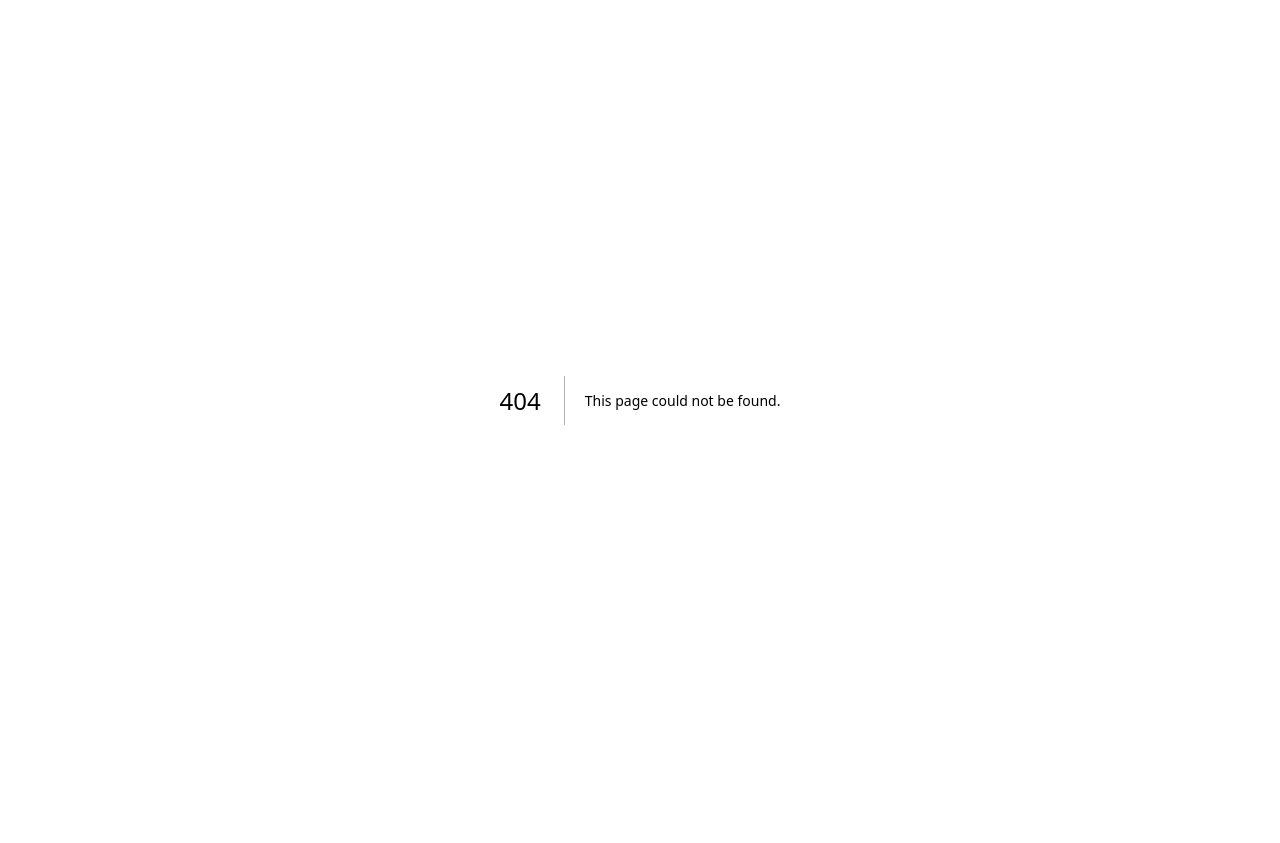
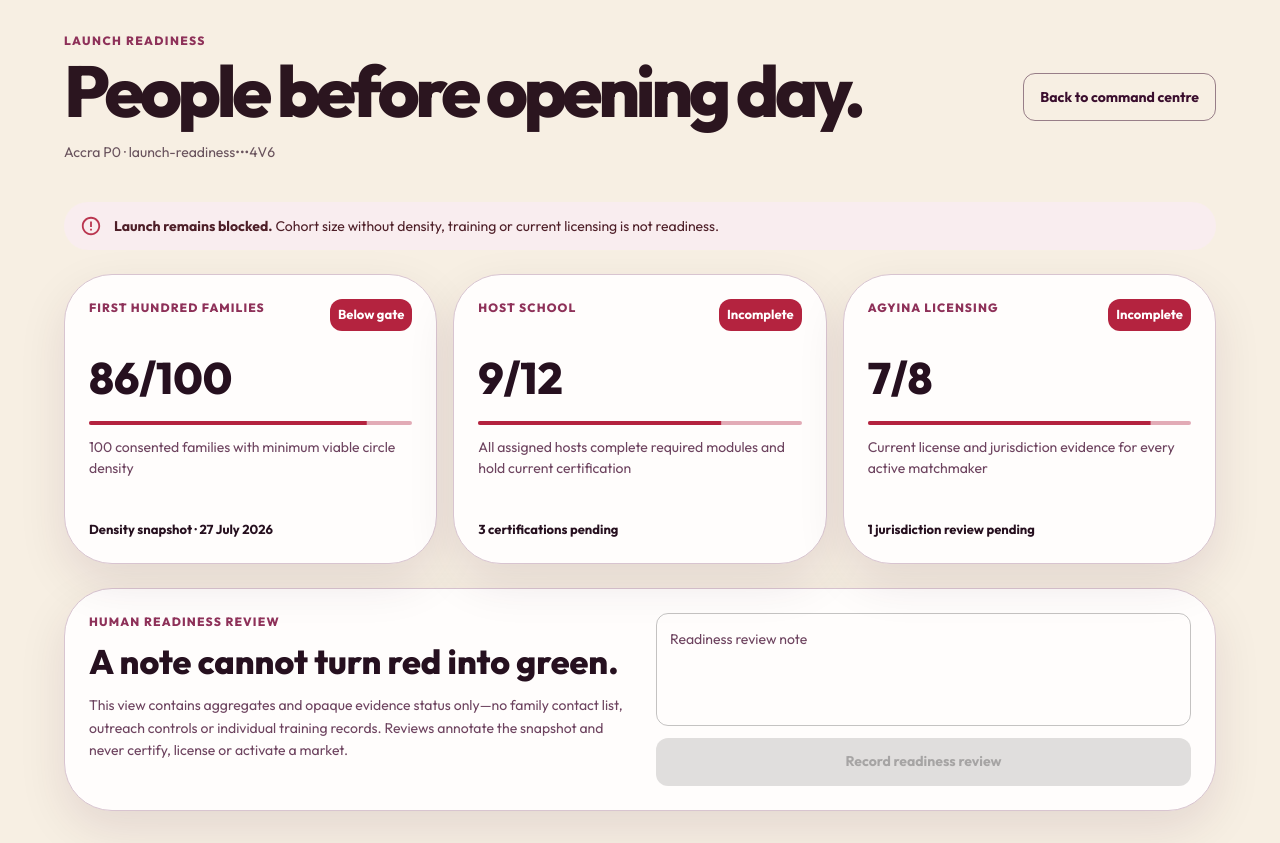
Before and after one commit to stanleyHayes/obiara, a Next.js app in the folder apps/admin/: page /launch in a window 1280 px wide. Before the commit this address had no page. Before the commit the page ends 800 px from the top, so only its background shows below. Built offline with nearby package versions, Linux system fonts and the light colour scheme; what @mui/material-nextjs would draw is missing.

Commit message:
feat(admin): add fail-closed launch readiness desk

```diff
--- /dev/null
+++ b/apps/admin/app/launch/launch-model.ts
@@ -0,0 +1,84 @@
+export interface ReadinessGate {
+  readonly id: "families" | "hosts" | "matchmakers";
+  readonly label: string;
+  readonly numerator: number;
+  readonly denominator: number;
+  readonly requirement: string;
+  readonly evidenceComplete: boolean;
+  readonly passes: boolean;
+  readonly expires: string;
+}
+
+export interface LaunchState {
+  readonly readinessRef: string;
+  readonly market: "Accra P0";
+  readonly gates: readonly ReadinessGate[];
+  readonly reviewNote: string;
+  readonly reviewState: "none" | "recorded";
+  readonly reviewRef: string | null;
+}
+
+export type LaunchAction =
+  | { readonly type: "review-note"; readonly value: string }
+  | { readonly type: "record-review" };
+
+export const initialLaunchState: LaunchState = {
+  readinessRef: "launch-readiness•••4V6",
+  market: "Accra P0",
+  gates: [
+    {
+      id: "families",
+      label: "First Hundred Families",
+      numerator: 86,
+      denominator: 100,
+      requirement: "100 consented families with minimum viable circle density",
+      evidenceComplete: true,
+      passes: false,
+      expires: "Density snapshot · 27 July 2026",
+    },
+    {
+      id: "hosts",
+      label: "Host School",
+      numerator: 9,
+      denominator: 12,
+      requirement: "All assigned hosts complete required modules and hold current certification",
+      evidenceComplete: false,
+      passes: false,
+      expires: "3 certifications pending",
+    },
+    {
+      id: "matchmakers",
+      label: "Agyina licensing",
+      numerator: 7,
+      denominator: 8,
+      requirement: "Current license and jurisdiction evidence for every active matchmaker",
+      evidenceComplete: false,
+      passes: false,
+      expires: "1 jurisdiction review pending",
+    },
+  ],
+  reviewNote: "",
+  reviewState: "none",
+  reviewRef: null,
+};
+
+export function launchBlocked(state: LaunchState) {
+  return state.gates.some((gate) => !gate.evidenceComplete || !gate.passes);
+}
+
+export function launchReducer(
+  state: LaunchState,
+  action: LaunchAction,
+): LaunchState {
+  if (action.type === "review-note" && state.reviewState === "none") {
+    return { ...state, reviewNote: action.value.slice(0, 180) };
+  }
+  if (
+    action.type === "record-review" &&
+    state.reviewState === "none" &&
+    state.reviewNote.trim().length >= 12
+  ) {
+    return { ...state, reviewState: "recorded", reviewRef: "launch-review•••9L2" };
+  }
+  return state;
+}
--- /dev/null
+++ b/apps/admin/app/launch/launch-readiness-desk.tsx
@@ -0,0 +1,99 @@
+"use client";
+
+import {
+  Alert,
+  Box,
+  Button,
+  Card,
+  Chip,
+  Container,
+  LinearProgress,
+  Stack,
+  TextField,
+  Typography,
+} from "@mui/material";
+import Link from "next/link";
+import { useReducer } from "react";
+
+import {
+  initialLaunchState,
+  launchBlocked,
+  launchReducer,
+} from "./launch-model";
+
+export function LaunchReadinessDesk() {
+  const [state, dispatch] = useReducer(launchReducer, initialLaunchState);
+  const blocked = launchBlocked(state);
+  return (
+    <Box sx={{ bgcolor: "#f7efe3", color: "#2b151f", minHeight: "100vh", py: 4 }}>
+      <Container maxWidth="lg">
+        <Stack direction={{ xs: "column", md: "row" }} spacing={2} sx={{ alignItems: { md: "center" }, justifyContent: "space-between", mb: 5 }}>
+          <Box>
+            <Typography sx={{ color: "#8e3159", fontSize: 12, fontWeight: 800, letterSpacing: 1.4 }}>LAUNCH READINESS</Typography>
+            <Typography component="h1" sx={{ fontSize: { xs: 44, md: 72 }, fontWeight: 800, letterSpacing: "-0.06em", lineHeight: .95, mt: 1 }}>
+              People before opening day.
+            </Typography>
+            <Typography sx={{ color: "#69535d", mt: 2 }}>{state.market} · {state.readinessRef}</Typography>
+          </Box>
+          <Link href="/"><Button variant="outlined">Back to command centre</Button></Link>
+        </Stack>
+
+        <Alert severity={blocked ? "error" : "success"} sx={{ borderRadius: 3, mb: 3 }}>
+          <strong>{blocked ? "Launch remains blocked." : "People-readiness gates pass."}</strong>{" "}
+          Cohort size without density, training or current licensing is not readiness.
+        </Alert>
+
+        <Box sx={{ display: "grid", gap: 2, gridTemplateColumns: { xs: "1fr", md: "repeat(3,minmax(0,1fr))" } }}>
+          {state.gates.map((gate) => (
+            <Card key={gate.id} sx={{ borderRadius: 4, display: "flex", flexDirection: "column", minHeight: 290, p: 3 }}>
+              <Stack direction="row" sx={{ alignItems: "flex-start", justifyContent: "space-between" }}>
+                <Typography sx={{ color: "#8e3159", fontSize: 12, fontWeight: 800, letterSpacing: 1.1 }}>{gate.label.toUpperCase()}</Typography>
+                <Chip color={gate.evidenceComplete && gate.passes ? "success" : "error"} label={gate.evidenceComplete ? (gate.passes ? "Ready" : "Below gate") : "Incomplete"} size="small" />
+              </Stack>
+              <Typography sx={{ fontSize: 44, fontWeight: 800, mt: 2 }}>{gate.numerator}/{gate.denominator}</Typography>
+              <LinearProgress color={gate.evidenceComplete && gate.passes ? "success" : "error"} sx={{ borderRadius: 99, my: 1.5 }} value={(gate.numerator / gate.denominator) * 100} variant="determinate" />
+              <Typography sx={{ color: "text.secondary", lineHeight: 1.5 }}>{gate.requirement}</Typography>
+              <Typography sx={{ fontSize: 13, fontWeight: 700, mt: "auto", pt: 2 }}>{gate.expires}</Typography>
+            </Card>
+          ))}
+        </Box>
+
+        <Card sx={{ borderRadius: 4, display: "grid", gap: 4, gridTemplateColumns: { xs: "1fr", md: "1fr 1fr" }, mt: 3, p: 3 }}>
+          <Box>
+            <Typography sx={{ color: "#8e3159", fontSize: 12, fontWeight: 800, letterSpacing: 1.2 }}>HUMAN READINESS REVIEW</Typography>
+            <Typography component="h2" sx={{ fontSize: 34, fontWeight: 800, mt: 1 }}>A note cannot turn red into green.</Typography>
+            <Typography sx={{ color: "text.secondary", lineHeight: 1.6, mt: 1 }}>
+              This view contains aggregates and opaque evidence status only—no family contact list, outreach controls or individual training records. Reviews annotate the snapshot and never certify, license or activate a market.
+            </Typography>
+          </Box>
+          {state.reviewState === "none" ? (
+            <Box>
+              <TextField
+                fullWidth
+                label="Readiness review note"
+                multiline
+                onChange={(event) => dispatch({ type: "review-note", value: event.target.value })}
+                rows={4}
+                value={state.reviewNote}
+              />
+              <Button
+                disabled={state.reviewNote.trim().length < 12}
+                fullWidth
+                onClick={() => dispatch({ type: "record-review" })}
+                sx={{ mt: 1.5 }}
+                variant="contained"
+              >
+                Record readiness review
+              </Button>
+            </Box>
+          ) : (
+            <Alert severity="info">
+              <strong>{state.reviewRef}</strong><br />
+              Review recorded. Host, matchmaker and cohort gates remain blocked and unchanged.
+            </Alert>
+          )}
+        </Card>
+      </Container>
+    </Box>
+  );
+}
--- /dev/null
+++ b/apps/admin/app/launch/page.tsx
@@ -0,0 +1,5 @@
+import { LaunchReadinessDesk } from "./launch-readiness-desk";
+
+export default function LaunchPage() {
+  return <LaunchReadinessDesk />;
+}
--- a/apps/admin/app/page.tsx
+++ b/apps/admin/app/page.tsx
@@ -27,6 +27,7 @@ const navigation = [
   ["▦", "Analytics", ""],
   ["Aa", "Language governance", ""],
   ["⏻", "Runtime controls", ""],
+  ["↗", "Launch readiness", ""],
   ["≡", "Audit trail", ""],
 ];
 
@@ -115,6 +116,8 @@ export default function AdminHome() {
                           ? "/governance"
                           : label === "Runtime controls"
                             ? "/controls"
+                            : label === "Launch readiness"
+                              ? "/launch"
                       : undefined
               }
             >
```
Also changed, not shown: 2 other files (tests, documents, lock files or other folders).
